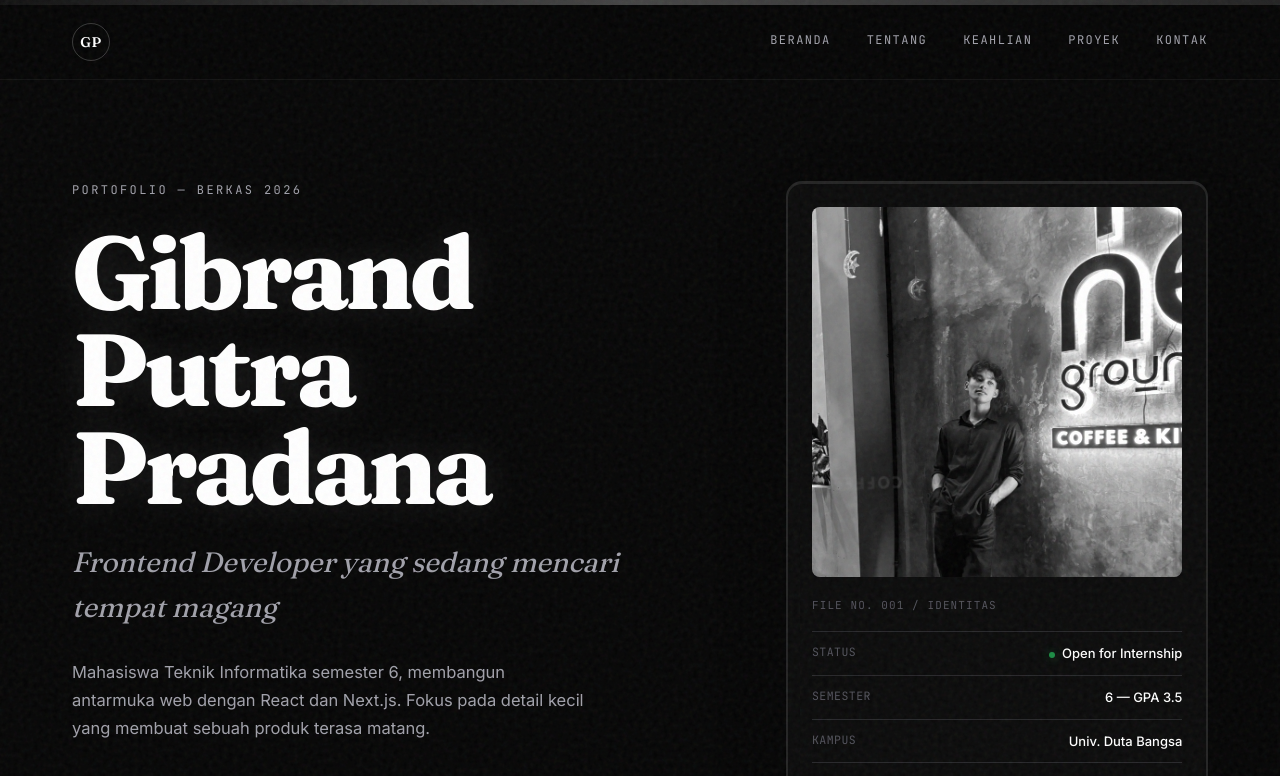
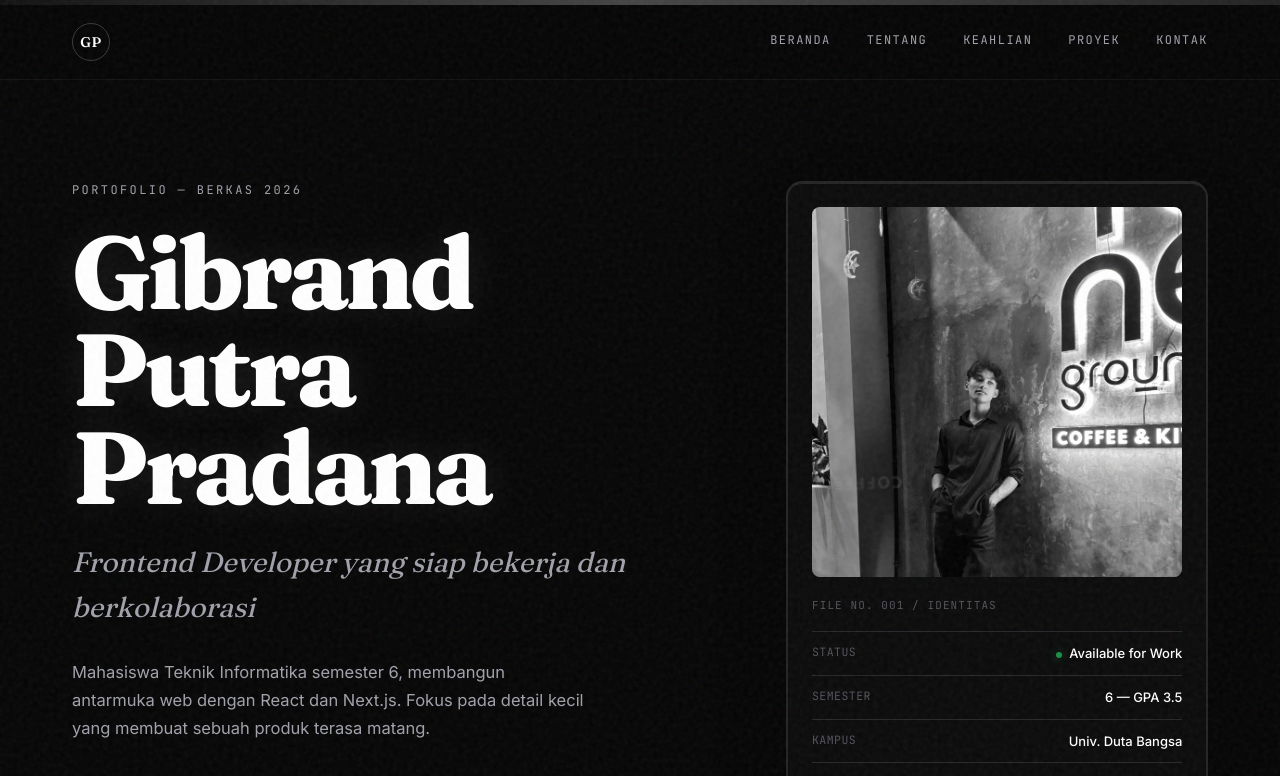
Before and after one commit to Gbrnd-ux/portofolio-magang, a Next.js app: page / in a window 1280 px wide. Shown: the top 776 px of the page. Built offline with nearby package versions, Linux system fonts and the light colour scheme.

Commit message:
update: wording changed from internship to ready for work

```diff
--- a/src/components/Hero.tsx
+++ b/src/components/Hero.tsx
@@ -9,7 +9,7 @@ export default function Hero() {
         <div className="reveal is-visible">
           <span className="eyebrow">Portofolio — Berkas 2026</span>
           <h1>Gibrand Putra<br/>Pradana</h1>
-          <p className="role">Frontend Developer yang sedang mencari tempat magang</p>
+          <p className="role">Frontend Developer yang siap bekerja dan berkolaborasi</p>
           <p className="desc">Mahasiswa Teknik Informatika semester 6, membangun antarmuka web dengan React dan Next.js. Fokus pada detail kecil yang membuat sebuah produk terasa matang.</p>
           <div className="btn-row">
             <a href="#projects" className="btn btn-primary">Lihat Proyek</a>
@@ -29,7 +29,7 @@ export default function Hero() {
             />
           </div>
           <div className="id-file-no">File No. 001 / Identitas</div>
-          <div className="id-row"><span className="k">Status</span><span className="v"><span className="status-dot"></span>Open for Internship</span></div>
+          <div className="id-row"><span className="k">Status</span><span className="v"><span className="status-dot"></span>Available for Work</span></div>
           <div className="id-row"><span className="k">Semester</span><span className="v">6 — GPA 3.5</span></div>
           <div className="id-row"><span className="k">Kampus</span><span className="v">Univ. Duta Bangsa</span></div>
           <div className="id-row"><span className="k">Lokasi</span><span className="v">Surakarta, ID</span></div>
```
